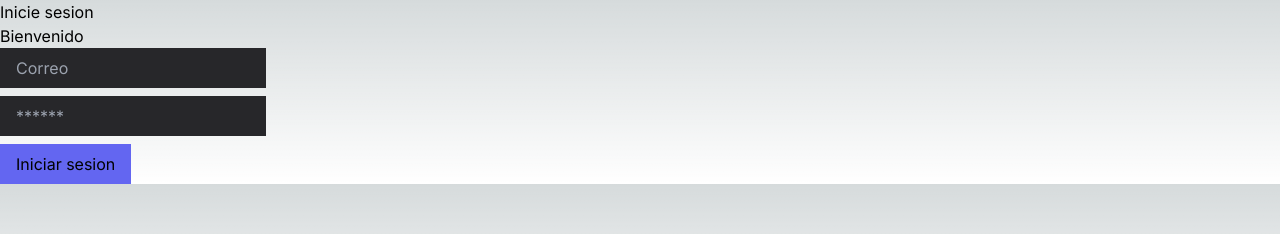
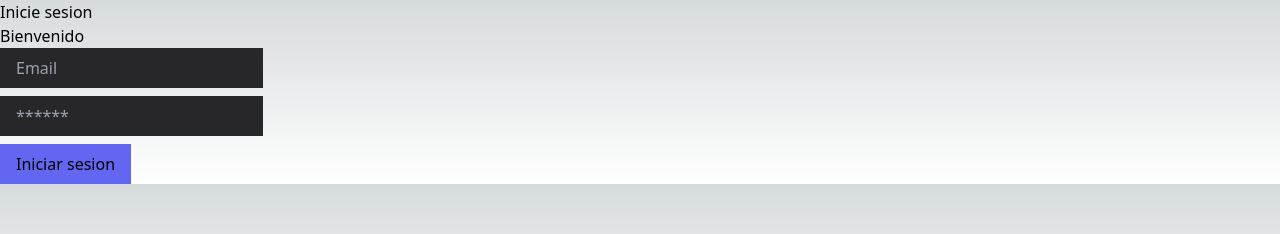
Before and after one commit to BryanBrinez/pqrexpress, a Next.js app: page /login in a window 1280 px wide. Shown: the top 234 px of the page. Built offline with nearby package versions, Linux system fonts and the light colour scheme.

Commit message:
Finished API and updated components

```diff
--- /dev/null
+++ b/src/app/api/auth/[...nextauth]/route.js
@@ -0,0 +1,43 @@
+import { connectDB } from "@/libs/mongodb";
+import User from "@/models/user";
+import bcrypt from "bcryptjs";
+import NextAuth from "next-auth"
+import CredentialsProvider from "next-auth/providers/credentials"
+
+
+const handler = NextAuth({
+  providers: [
+    CredentialsProvider({
+        name: 'Credentials',
+        credentials: {
+            email: { label: "Email", type: "text", placeholder: "jsmith" },
+            password: { label: "Password", type: "password" }
+          },
+          async authorize(credentials, req) {
+            await connectDB();
+            const userFound = await User.findOne({email: credentials?.email}).select("+password")
+            if(!userFound) throw new Error ("Credenciales invalidas")
+
+            const passwordMatch = await bcrypt.compare(credentials?.password, userFound.password)
+            if(!passwordMatch) throw new Error("Contraseña incorrecta")
+            return userFound;
+          }
+    })
+],
+callbacks: {
+    jwt({account,token,user,profile,session}){
+        if (user) token.user = user;
+        console.log(token)
+        return token;
+    },
+    session({session,token}){
+        session.user = token.user;
+        return session;
+    }
+},
+pages: {
+    signIn: "/login"
+}
+})
+
+export { handler as GET, handler as POST }
--- /dev/null
+++ b/src/app/dashboard/page.jsx
@@ -0,0 +1,14 @@
+"use client"
+
+import { useSession } from 'next-auth/react'
+import React from 'react'
+
+export default function Page() {
+
+    const {data: session, status} = useSession()
+
+    console.log(session, status)
+  return (
+    <div>P</div>
+  )
+}
--- a/src/app/layout.js
+++ b/src/app/layout.js
@@ -1,17 +1,17 @@
-import './globals.css'
-import { Inter } from 'next/font/google'
-
-const inter = Inter({ subsets: ['latin'] })
+import "./globals.css";
+import Providers from "@/components/Providers";
 
 export const metadata = {
-  title: 'Create Next App',
-  description: 'Generated by create next app',
-}
+  title: "Create Next App",
+  description: "Generated by create next app",
+};
 
 export default function RootLayout({ children }) {
   return (
     <html lang="en">
-      <body className={inter.className}>{children}</body>
+      <body>
+        <Providers>{children}</Providers>
+      </body>
     </html>
-  )
+  );
 }
--- a/src/app/login/page.jsx
+++ b/src/app/login/page.jsx
@@ -1,7 +1,27 @@
-"use client"
+"use client";
+
+import { useState } from "react";
+import { signIn } from "next-auth/react";
+import { Router } from "next/router";
+import { useRouter } from "next/navigation";
+import { AxiosError } from "axios";
+
 export default function Page() {
+  const [email, setEmail] = useState("");
+  const [password, setPassword] = useState("");
+  const [error, setError] = useState("");
+  const router = useRouter();
+
   const handleSubmit = async (e) => {
     e.preventDefault();
+
+    const res = await signIn("credentials", {
+      email: email,
+      password: password,
+      redirect: false,
+    });
+    if (res?.error) return setError(res.error);
+    if (res?.ok) return router.push("/dashboard");
   };
   return (
     <div>
@@ -9,20 +29,21 @@ export default function Page() {
 
       <form onSubmit={handleSubmit}>
         <h2>Bienvenido</h2>
+        {error && <div className="bg-red-500 text-white p-2 mb-2">{error}</div>}
 
         <input
           className="bg-zinc-800 px-4 py-2 block mb-2"
           type="text"
-          placeholder="Correo"
-          name="correo"
-          onChange={() => console.log("sisi")}
+          placeholder="Email"
+          name="Email"
+          onChange={(e) => setEmail(e.target.value)}
         />
         <input
           className="bg-zinc-800 px-4 py-2 block mb-2"
-          type="text"
+          type="password"
           placeholder="******"
-          name="contraseña"
-          onChange={() => console.log("sisi")}
+          name="password"
+          onChange={(e) => setPassword(e.target.value)}
         />
 
         <button className="bg-indigo-500 px-4 py-2" type="submit">
--- /dev/null
+++ b/src/components/Providers.jsx
@@ -0,0 +1,8 @@
+"use client"
+import { SessionProvider } from "next-auth/react"
+
+export default function Providers({children}) {
+  return (
+    <SessionProvider>{children}</SessionProvider>
+  )
+}
```
